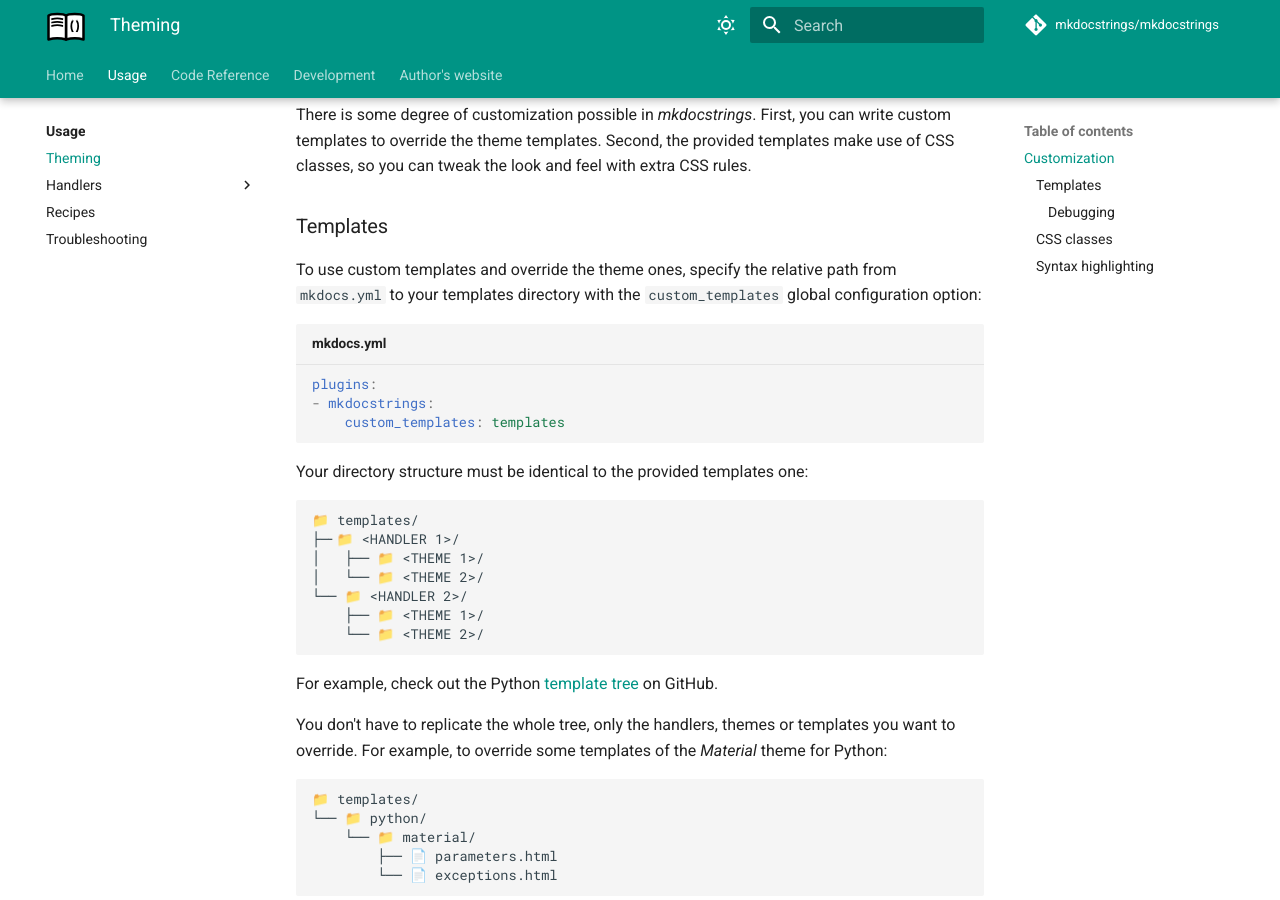
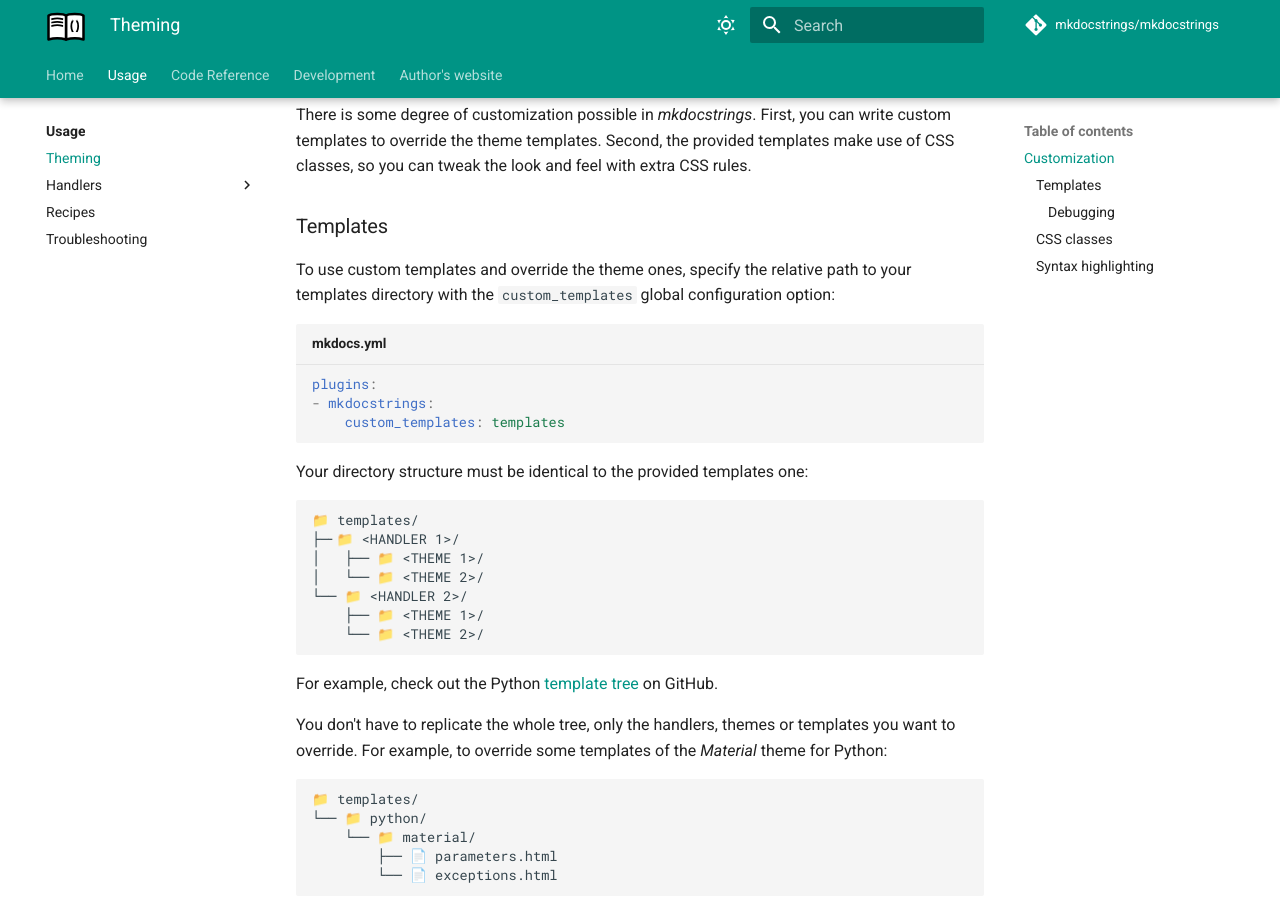
Before and after one commit to mkdocstrings/mkdocstrings, an MkDocs documentation site: the page built from docs/theming.md, in a window 1280 px wide and 900 px high, scrolled down 337 px. Built offline with MkDocs 1.6.1 and Material for MkDocs 9.7.7, drawn with Linux system fonts in a browser that asks for light colours; comment, search, counter and statistics services are not loaded.

Commit message:
Revert "docs: clarify what path templates should be relative to"
This reverts commit 87f0e34b4c793cf343a58543951ab55696746589.

````diff
--- a/docs/theming.md
+++ b/docs/theming.md
@@ -18,7 +18,7 @@
 ### Templates
 
 To use custom templates and override the theme ones,
-specify the relative path from `mkdocs.yml` to your templates directory
+specify the relative path to your templates directory
 with the `custom_templates` global configuration option:
 
 ```yaml title="mkdocs.yml"
````
